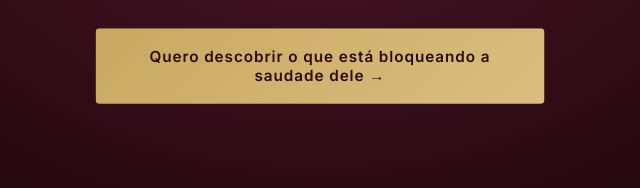
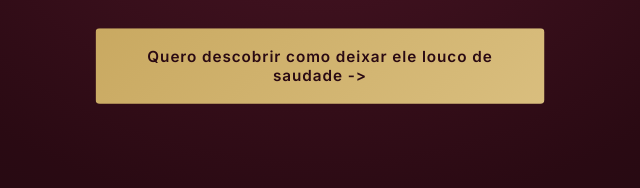
Before and after one commit to rafaelscbr/segredo-da-virada-emocional, a plain HTML site: page index.html in a window 1280 px wide. Shown: the part 609-797 px from the top of the page, 320-960 px from the left. Drawn offline with nearby package versions, Linux system fonts and the light colour scheme.

Commit message:
Altera texto do botão da capa do quiz
Co-Authored-By: Claude Sonnet 4.6 <noreply@anthropic.com>

```diff
--- a/index.html
+++ b/index.html
@@ -844,7 +844,7 @@ src="https://www.facebook.com/tr?id=1268340051956694&ev=PageView&noscript=1"
           Responda com sinceridade e verdade, assim vou conseguir personalizar o seu guia, vamos começar?
         </p>
         <button class="btn-cta" onclick="iniciarQuiz()">
-          Quero descobrir o que está bloqueando a saudade dele →
+          Quero descobrir como deixar ele louco de saudade ->
         </button>
       </div>
 
```
